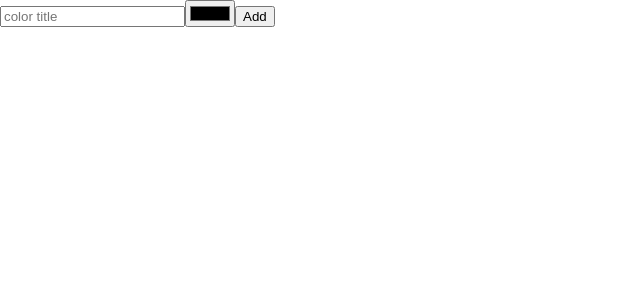
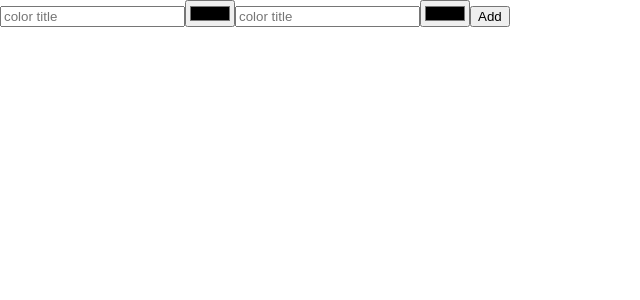
Before and after one commit to lee-quan/React-Essential-Training, a React (Create React App) app: page / in a window 1280 px wide. Shown: the top 300 px of the page, without its empty margins (0-640 px from the left). Built offline with nearby package versions, Linux system fonts and the light colour scheme.

Commit message:
Controlled elements

```diff
--- a/src/App.js
+++ b/src/App.js
@@ -1,21 +1,33 @@
 import './App.css';
-import { useRef } from 'react';
+import { useRef, useState } from 'react';
 
 function App() {
   const txtTitle = useRef();
   const hexColor = useRef();
 
+  const [title1, setTitle] = useState('');
+  const [color1, setColor] = useState('#000000');
   const submit = (e) => {
     e.preventDefault();
     const title = txtTitle.current.value;
     const color = hexColor.current.value;
-    alert(`${title}, ${color}`);
+    alert(`${title}, ${color},${title1}, ${color1}`);
   };
 
   return (
     <form onSubmit={submit}>
+      {/* Uncontrolled Components */}
       <input type="text" placeholder="color title" ref={txtTitle} />
       <input type="color" ref={hexColor} />
+
+      {/* Controlled Components */}
+      <input
+        type="text"
+        placeholder="color title"
+        value={title1}
+        onChange={(event) => setTitle(event.target.value)}
+      />
+      <input type="color" value={color1} onChange={(event) => setColor(event.target.value)} />
       <button>Add</button>
     </form>
   );
```
